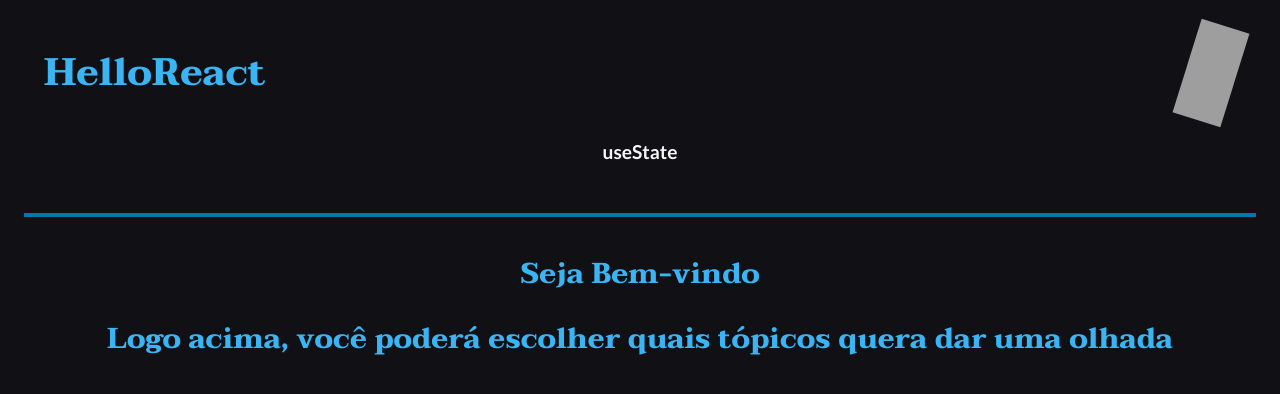
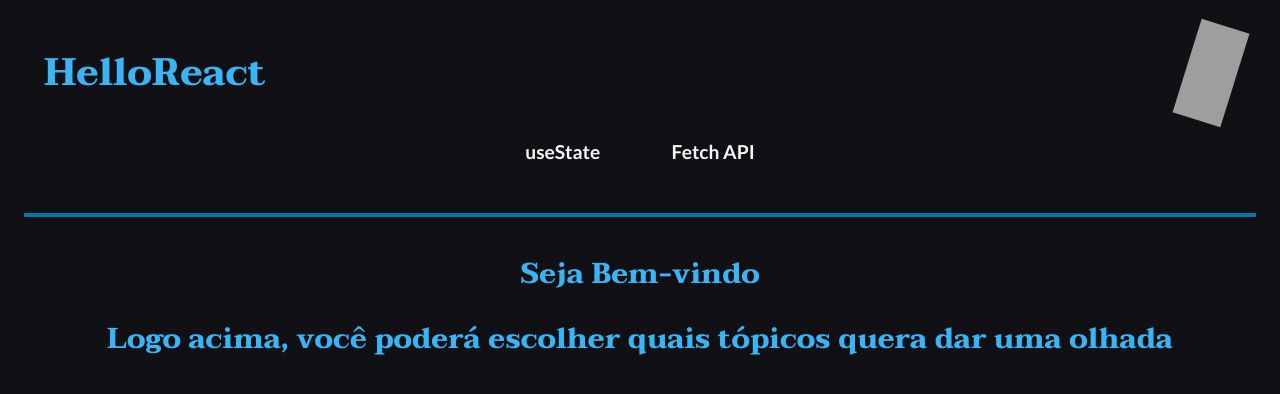
Before and after one commit to LuanFlorencioo/hello_react, a React (Vite) app: page / in a window 1280 px wide. Shown: the top 394 px of the page. Built offline with nearby package versions, Linux system fonts and the light colour scheme; grey boxes are pictures that could not be loaded.

Commit message:
feat: Link to Fetch API add

```diff
--- a/src/NavBar.jsx
+++ b/src/NavBar.jsx
@@ -12,9 +12,10 @@ const Nav = styled.nav`
 `
 
 export const NavBar = () => {
-    return (
-        <Nav>
-            <Link to="/usestate"><button>useState</button></Link>
-        </Nav>
-    )
+  return (
+    <Nav>
+      <Link to="/usestate"><button>useState</button></Link>
+      <Link to="/fetchapi"><button>Fetch API</button></Link>
+    </Nav>
+  )
 }
```
